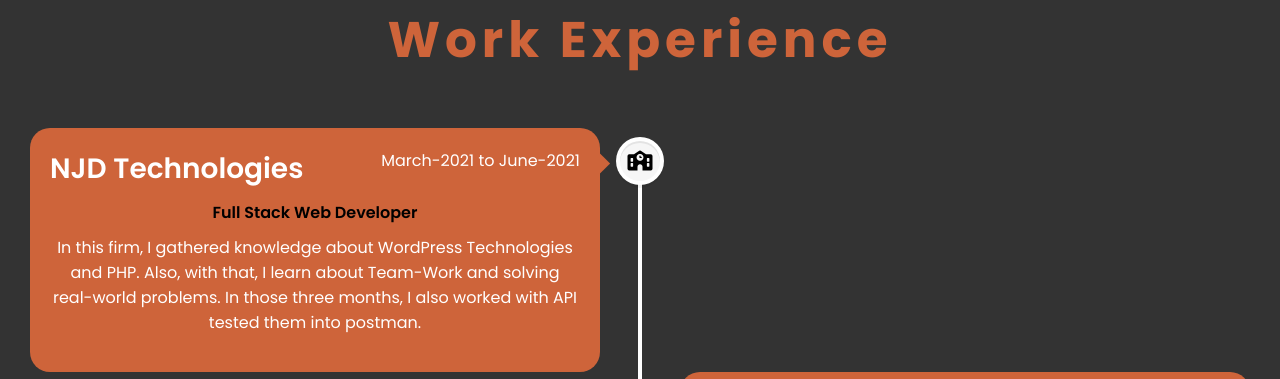
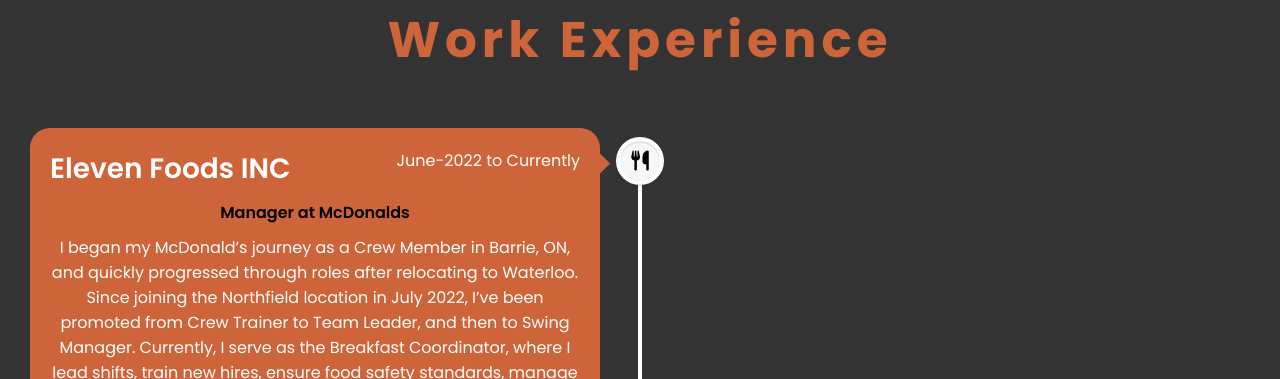
Before and after one commit to MrKeyur-CSE/MrKeyur-CSE.github.io, a plain HTML site: page aboutme.html in a window 1280 px wide. Shown: the part 3590-3969 px from the top of the page. Drawn offline with Linux system fonts and the light colour scheme.

Commit message:
Added Experience

```diff
--- a/aboutme.html
+++ b/aboutme.html
@@ -41,7 +41,7 @@
                     <li><a href="./projects.html">Projects</a></li>
                 </ul>
             </nav>
-            <a class="resume-download" href="./resume/keyur's reume.pdf" download><button>Resume</button></a>
+            <a class="resume-download" href="./resume/Keyur Resume.pdf" download><button>Resume</button></a>
         </header>
 
         <!--MAIN:BODY-->
@@ -213,7 +213,28 @@
 
                 <div class="workWrapper">
                     <div class="work-center-line"></div>
+
                     <div class="wrow wrow-1">
+                        <section>
+                            <i class="icon fa-solid fa-utensils"></i>
+                            <div class="workDetails">
+                                <span class="title">Eleven Foods INC</span>
+                                <span>June-2022 to Currently</span>
+                            </div>
+                            <div class="mid-section">
+                                <span>Manager at McDonalds</span>
+                            </div>
+                            <p> I began my McDonald’s journey as a Crew Member in Barrie, ON, and quickly progressed
+                                through roles after relocating to Waterloo. Since joining the Northfield location in
+                                July 2022, I’ve been promoted from Crew Trainer to Team Leader, and then to Swing
+                                Manager. Currently, I serve as the Breakfast Coordinator, where I lead shifts, train new
+                                hires, ensure food safety standards, manage operations, and motivate the team to deliver
+                                exceptional guest experiences and drive performance. </p>
+                        </section>
+                    </div>
+
+
+                    <div class="wrow wrow-2">
                         <section>
                             <i class="icon fa-solid fa-school"></i>
                             <div class="workDetails">
@@ -229,7 +250,7 @@
                         </section>
                     </div>
 
-                    <div class="wrow wrow-2">
+                    <div class="wrow wrow-1">
                         <section>
                             <i class="icon fa-brands fa-studiovinari"></i>
                             <div class="workDetails">
--- a/style/aboutStyle.css
+++ b/style/aboutStyle.css
@@ -302,7 +302,7 @@ button {
 
 .workWrapper .work-center-line {
     position: absolute;
-    height: 45%;
+    height: 70%;
     width: 4px;
     background-color: #ffffff;
     left: 50%;
```
Also changed, not shown: TicTacToe.html (+1 -1 lines), certificate.html (+1 -1 lines), crunchItPrototype.html (+1 -1 lines), crunchit.html (+1 -1 lines), digitalDoctorPrototype.html (+1 -1 lines), digitaldoctor.html (+1 -1 lines), jobs.html (+1 -1 lines), jobsPrototype.html (+1 -1 lines), projects.html (+1 -1 lines), 1 other file.
